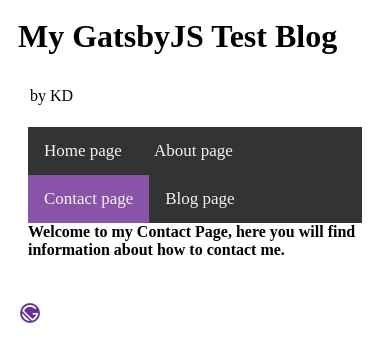
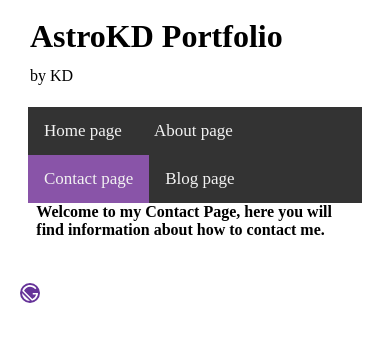
Before and after one commit to astrokd/myBlog, a Gatsby site: page /contact in a window 390 px wide. Built offline with nearby package versions, Linux system fonts and the light colour scheme; Gatsby itself is replaced by a stand-in of ours.

Commit message:
set width of main page and query for smaller pages

```diff
--- a/gatsby-config.js
+++ b/gatsby-config.js
@@ -1,6 +1,6 @@
 module.exports = {
   siteMetadata: {
-    title: "My GatsbyJS Test Blog",
+    title: "AstroKD Portfolio",
     description: "This blog site is built following the tutorial intro-workshop-gatsbyconf-2021 on gatsbyjs.io",
   },
   plugins: [
--- a/src/components/layout.module.css
+++ b/src/components/layout.module.css
@@ -5,8 +5,7 @@
   font-Family: "-apple-system, Roboto, sans-serif, serif";
 }
 .headingStyles {
-  margin-Top: 0;
-  margin-Bottom: 32px;
+  margin: 0 32px 12px 12px;
   max-Width: 320px;
 }
 .subHeadingStyles {
--- a/src/pages/blog/blog.module.css
+++ b/src/pages/blog/blog.module.css
@@ -1,6 +1,9 @@
 .blogPostContainer {
-    width: auto;
     margin: 10px 60px;
+    max-width: 60%;
+    min-width: 80%;
+    margin-left: auto;
+    margin-right: auto;
 }
 
 .blogPost {
--- a/src/pages/contact.js
+++ b/src/pages/contact.js
@@ -3,12 +3,14 @@
 import React from 'react'
 import Layout from '../components/layout'
 
+import { pageStyles } from './pages.module.css'
+
 const Contact = () => {
   return (
         <Layout activelink="Contact">
-
-          <h4>Welcome to my Contact Page, here you will find information about how to contact me.</h4>
-
+          <div className={pageStyles}>
+            <h4>Welcome to my Contact Page, here you will find information about how to contact me.</h4>
+          </div>
         </Layout>
   )
 }
--- a/src/pages/index.js
+++ b/src/pages/index.js
@@ -10,7 +10,7 @@
 
 // styles
 // import 'bootstrap/dist/css/bootstrap.min.css';
-import { imgStyles, bsbutton } from './pages.module.css'
+import { imgStyles, bsbutton, pageStyles } from './pages.module.css'
 
 // markup
 const MugShot = () => {
@@ -35,6 +35,7 @@
     <>
       <Layout activelink="Home">
         <br></br>
+        <div className={pageStyles}>
           <h3>Welcome to my Home Page, this is my porfolio of work.</h3>
           <MugShot />
 
@@ -53,7 +54,7 @@
           <ProjList />
 
           <PostList />
-
+        </div>
       </Layout>
     </>
   )
--- a/src/pages/pages.module.css
+++ b/src/pages/pages.module.css
@@ -1,4 +1,9 @@
 
+.pageStyles {
+  width: 75%;
+  margin-left: auto;
+  margin-right: auto;
+}
 
 .imgStyles {
   display: block;
@@ -20,3 +25,9 @@
   border: 1px solid #111111;
   border-radius: 3px;
 }
+
+@media all and (max-width: 960px) {
+  .pageStyles {
+    width: 95%;
+  }
+}
```
Also changed, not shown: src/pages/about.js (+5 -3 lines). Lines whose indentation alone changed are shown as unchanged.
